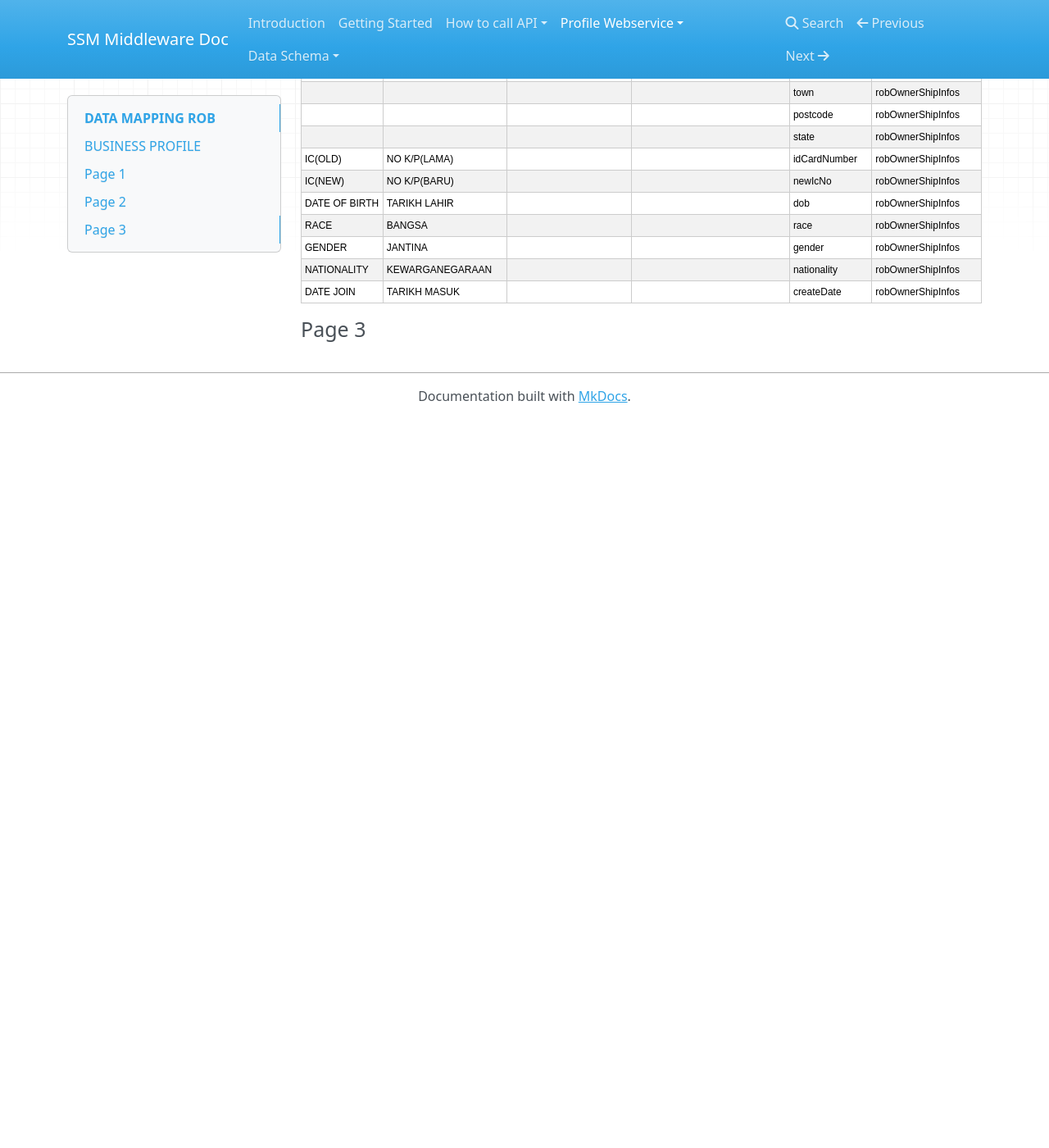
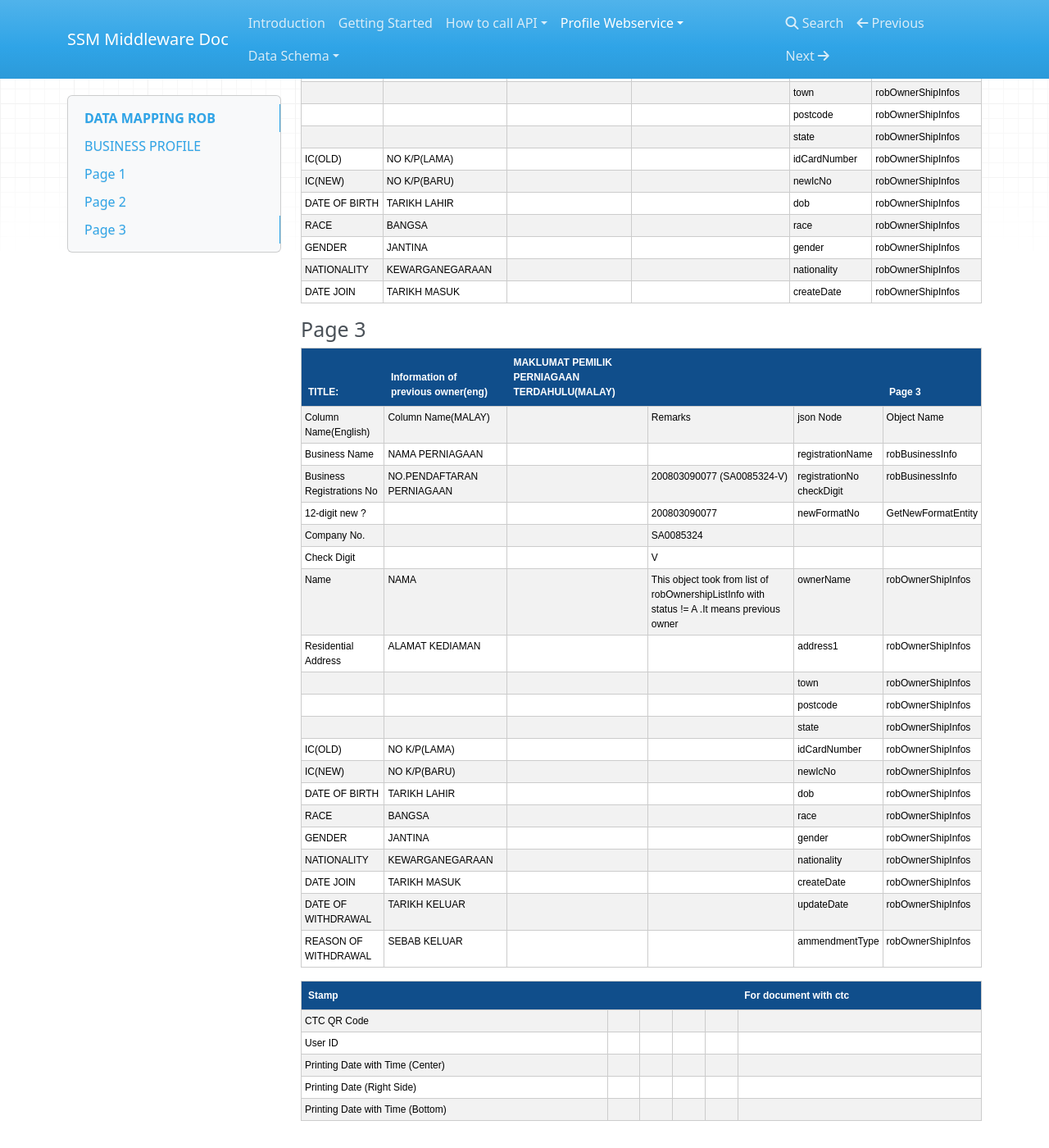
Before and after one commit to ampunkboyx/SSM-Middleware-Mkdocs, an MkDocs documentation site: the page built from docs/Documents/Profile Webservice/Data Mapping/ROB/DataMappingROB.md, in a window 1280 px wide and 1400 px high, scrolled down 2194 px. Shown: the whole window at 82% size. Built offline with MkDocs 1.6.1, drawn with Linux system fonts in a browser that asks for light colours; nearby versions of some CDN libraries; before the commit the page ends 2705 px from its top, so only the background shows below that.

Commit message:
Update DataMappingROB.md

```diff
--- a/docs/Documents/Profile Webservice/Data Mapping/ROB/DataMappingROB.md
+++ b/docs/Documents/Profile Webservice/Data Mapping/ROB/DataMappingROB.md
@@ -84,3 +84,35 @@ PDF TEMPLATE
 </tbody></table>
 
 ## Page 3
+<table class="tableizer-table">
+<thead><tr class="tableizer-firstrow"><th>TITLE:</th><th>Information of previous owner(eng)</th><th>MAKLUMAT PEMILIK PERNIAGAAN TERDAHULU(MALAY)</th><th>&nbsp;</th><th>&nbsp;</th><th>Page 3</th></tr></thead><tbody>
+ <tr><td>Column Name(English)</td><td>Column Name(MALAY)</td><td>&nbsp;</td><td>Remarks</td><td>json Node</td><td>Object Name</td></tr>
+ <tr><td>Business Name</td><td>NAMA PERNIAGAAN</td><td>&nbsp;</td><td>&nbsp;</td><td>registrationName</td><td>robBusinessInfo</td></tr>
+ <tr><td>Business Registrations No</td><td>NO.PENDAFTARAN PERNIAGAAN</td><td>&nbsp;</td><td>200803090077 (SA0085324-V)</td><td>registrationNo<br>checkDigit</td><td>robBusinessInfo</td></tr>
+ <tr><td>12-digit new ?</td><td>&nbsp;</td><td>&nbsp;</td><td>200803090077</td><td>newFormatNo</td><td>GetNewFormatEntity</td></tr>
+ <tr><td>Company No.</td><td>&nbsp;</td><td>&nbsp;</td><td>SA0085324</td><td>&nbsp;</td><td>&nbsp;</td></tr>
+ <tr><td>Check Digit</td><td>&nbsp;</td><td>&nbsp;</td><td>V</td><td>&nbsp;</td><td>&nbsp;</td></tr>
+ <tr><td>Name</td><td>NAMA</td><td>&nbsp;</td><td>This object took from list of robOwnershipListInfo with status != A .It means previous owner</td><td>ownerName</td><td>robOwnerShipInfos</td></tr>
+ <tr><td>Residential Address</td><td>ALAMAT KEDIAMAN</td><td>&nbsp;</td><td>&nbsp;</td><td>address1</td><td>robOwnerShipInfos</td></tr>
+ <tr><td>&nbsp;</td><td>&nbsp;</td><td>&nbsp;</td><td>&nbsp;</td><td>town</td><td>robOwnerShipInfos</td></tr>
+ <tr><td>&nbsp;</td><td>&nbsp;</td><td>&nbsp;</td><td>&nbsp;</td><td>postcode</td><td>robOwnerShipInfos</td></tr>
+ <tr><td>&nbsp;</td><td>&nbsp;</td><td>&nbsp;</td><td>&nbsp;</td><td>state</td><td>robOwnerShipInfos</td></tr>
+ <tr><td>IC(OLD)</td><td>NO K/P(LAMA)</td><td>&nbsp;</td><td>&nbsp;</td><td>idCardNumber</td><td>robOwnerShipInfos</td></tr>
+ <tr><td>IC(NEW)</td><td>NO K/P(BARU)</td><td>&nbsp;</td><td>&nbsp;</td><td>newIcNo</td><td>robOwnerShipInfos</td></tr>
+ <tr><td>DATE OF BIRTH</td><td>TARIKH LAHIR</td><td>&nbsp;</td><td>&nbsp;</td><td>dob</td><td>robOwnerShipInfos</td></tr>
+ <tr><td>RACE</td><td>BANGSA</td><td>&nbsp;</td><td>&nbsp;</td><td>race</td><td>robOwnerShipInfos</td></tr>
+ <tr><td>GENDER</td><td>JANTINA</td><td>&nbsp;</td><td>&nbsp;</td><td>gender</td><td>robOwnerShipInfos</td></tr>
+ <tr><td>NATIONALITY</td><td>KEWARGANEGARAAN</td><td>&nbsp;</td><td>&nbsp;</td><td>nationality</td><td>robOwnerShipInfos</td></tr>
+ <tr><td>DATE JOIN</td><td>TARIKH MASUK</td><td>&nbsp;</td><td>&nbsp;</td><td>createDate</td><td>robOwnerShipInfos</td></tr>
+ <tr><td>DATE OF WITHDRAWAL</td><td>TARIKH KELUAR</td><td>&nbsp;</td><td>&nbsp;</td><td>updateDate</td><td>robOwnerShipInfos</td></tr>
+ <tr><td>REASON OF WITHDRAWAL</td><td>SEBAB KELUAR</td><td>&nbsp;</td><td>&nbsp;</td><td>ammendmentType</td><td>robOwnerShipInfos</td></tr>
+</tbody></table>
+
+<table class="tableizer-table">
+<thead><tr class="tableizer-firstrow"><th>Stamp</th><th>&nbsp;</th><th>&nbsp;</th><th>&nbsp;</th><th>&nbsp;</th><th>For document with ctc</th></tr></thead><tbody>
+ <tr><td>CTC QR Code</td><td>&nbsp;</td><td>&nbsp;</td><td>&nbsp;</td><td>&nbsp;</td><td>&nbsp;</td></tr>
+ <tr><td>User ID</td><td>&nbsp;</td><td>&nbsp;</td><td>&nbsp;</td><td>&nbsp;</td><td>&nbsp;</td></tr>
+ <tr><td>Printing Date with Time (Center)</td><td>&nbsp;</td><td>&nbsp;</td><td>&nbsp;</td><td>&nbsp;</td><td>&nbsp;</td></tr>
+ <tr><td>Printing Date (Right Side)</td><td>&nbsp;</td><td>&nbsp;</td><td>&nbsp;</td><td>&nbsp;</td><td>&nbsp;</td></tr>
+ <tr><td>Printing Date with Time (Bottom)</td><td>&nbsp;</td><td>&nbsp;</td><td>&nbsp;</td><td>&nbsp;</td><td></td></tr>
+</tbody></table>
```
